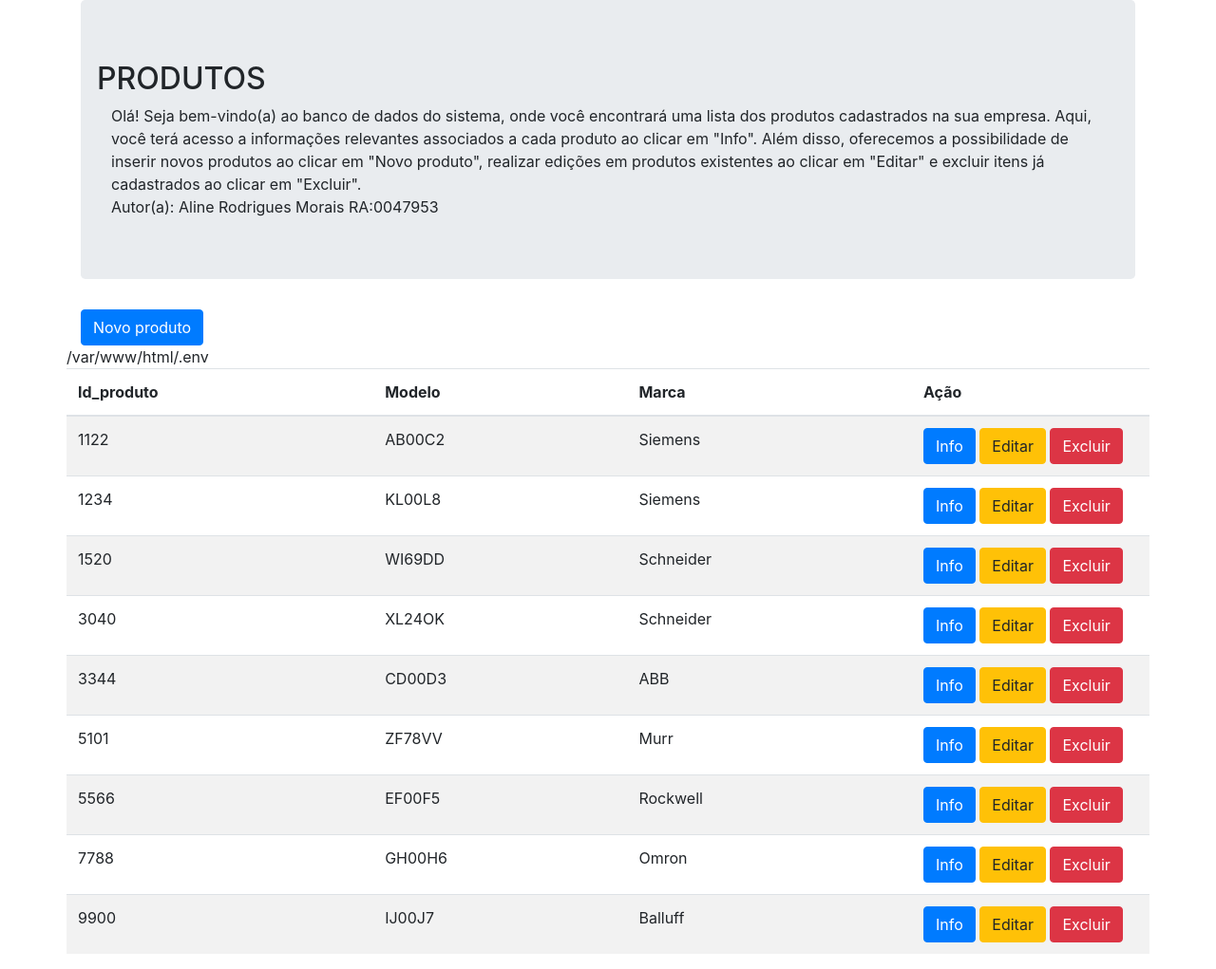
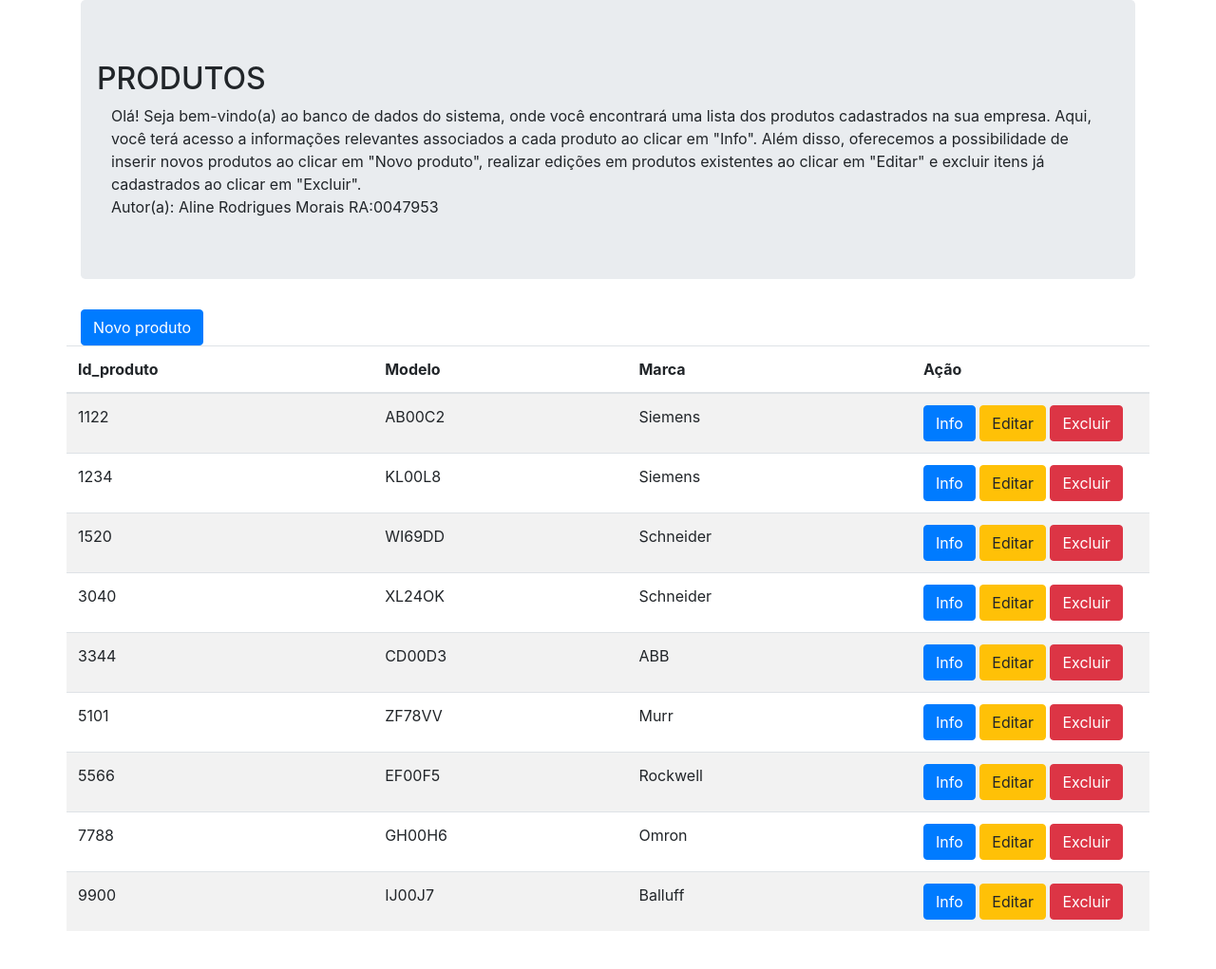
Before and after one commit to AlineMoraissss/ProjetoFinal, a PHP site: page /index.php in a window 1280 px wide. Shown: the whole page at 95% size. After the commit the page ends 981 px from the top, so only its background shows below. Run offline with PHP 8.4, Linux system fonts and the light colour scheme; data comes from the database, SQL or seed files in the repository.

Commit message:
remove echo path

```diff
--- a/banco.php
+++ b/banco.php
@@ -16,7 +16,7 @@
         {
             try
             {
-                echo __DIR__ . '/.env';
+                // echo __DIR__ . '/.env';
                 if (file_exists(__DIR__ . '/.env')) {
                     $dotenvPath = __DIR__ . '/.env';
                     $dotenv = parse_ini_file($dotenvPath);
```
